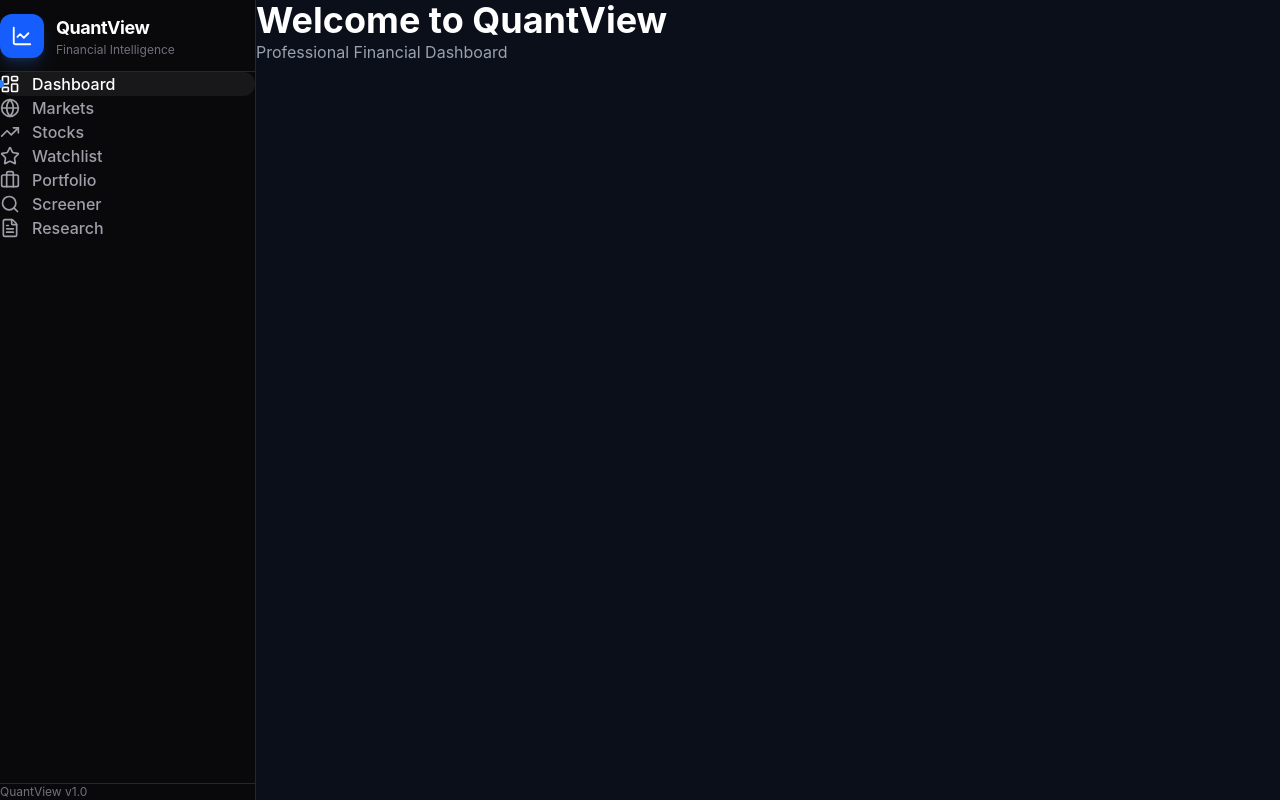
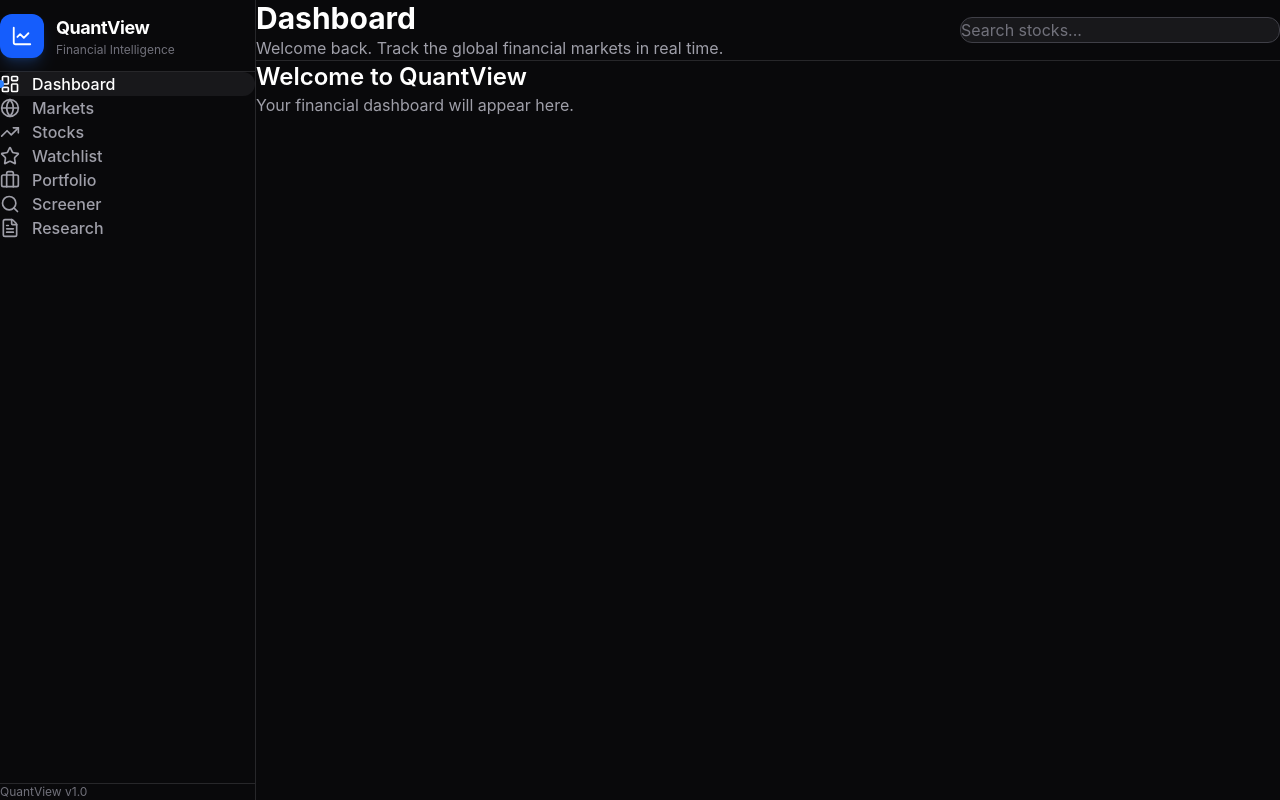
Before and after one commit to kawtar-studio/QuantView, a React (Vite) app in the folder frontend/: page / in a window 1280 px wide. Built offline with nearby package versions, Linux system fonts and the light colour scheme.

Commit message:
Create dashboard layout with reusable header

```diff
--- a/frontend/src/App.tsx
+++ b/frontend/src/App.tsx
@@ -1,19 +1,7 @@
 import MainLayout from "./layouts/MainLayout";
 
 function App() {
-  return (
-    <MainLayout>
-      <div>
-        <h1 className="text-4xl font-bold text-white">
-          Welcome to QuantView
-        </h1>
-
-        <p className="mt-4 text-gray-400">
-          Professional Financial Dashboard
-        </p>
-      </div>
-    </MainLayout>
-  );
+  return <MainLayout />;
 }
 
 export default App;
--- /dev/null
+++ b/frontend/src/components/dashboard/Header.tsx
@@ -0,0 +1,27 @@
+const Header = () => {
+    return (
+        <header className="border-b border-zinc-800 bg-zinc-950 px-8 py-6">
+            <div className="flex items-center justify-between">
+                <div>
+                    <h1 className="text-3xl font-bold text-white">
+                        Dashboard
+                    </h1>
+
+                    <p className="mt-1 text-zinc-400">
+                        Welcome back. Track the global financial markets in real time.
+                    </p>
+                </div>
+
+                <div className="w-80">
+                    <input
+                        type="text"
+                        placeholder="Search stocks..."
+                        className="w-full rounded-xl border border-zinc-700 bg-zinc-900 px-4 py-3 text-white placeholder:text-zinc-500 outline-none transition focus:border-blue-500"
+                    />
+                </div>
+            </div>
+        </header>
+    );
+};
+
+export default Header;
--- a/frontend/src/layouts/MainLayout.tsx
+++ b/frontend/src/layouts/MainLayout.tsx
@@ -1,17 +1,24 @@
 import Sidebar from "../components/layout/Sidebar";
+import Header from "../components/dashboard/Header";
 
-type MainLayoutProps = {
-    children: React.ReactNode;
-};
-
-const MainLayout = ({ children }: MainLayoutProps) => {
+const MainLayout = () => {
     return (
-        <div className="flex min-h-screen bg-[#0B0F19]">
+        <div className="flex h-screen bg-zinc-950">
             <Sidebar />
 
-            <main className="flex-1 p-8">
-                {children}
-            </main>
+            <div className="flex flex-1 flex-col">
+                <Header />
+
+                <main className="flex-1 overflow-auto p-8">
+                    <h2 className="text-2xl font-semibold text-white">
+                        Welcome to QuantView
+                    </h2>
+
+                    <p className="mt-2 text-zinc-400">
+                        Your financial dashboard will appear here.
+                    </p>
+                </main>
+            </div>
         </div>
     );
 };
```
